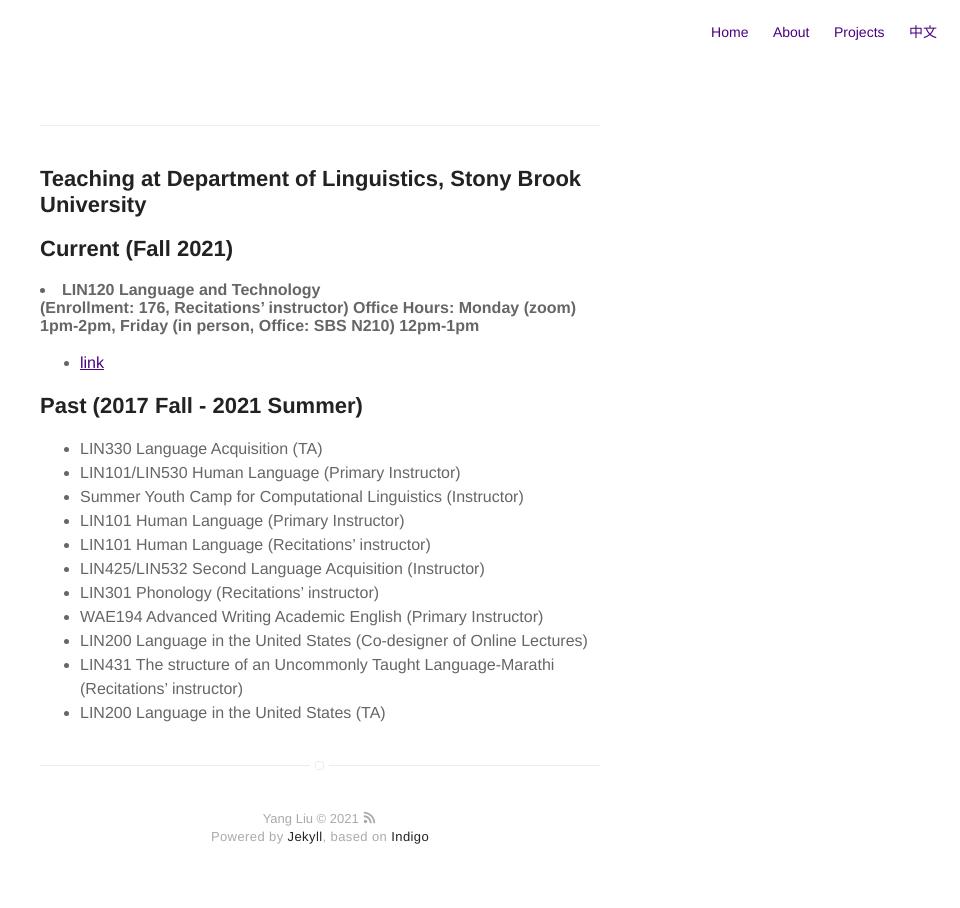
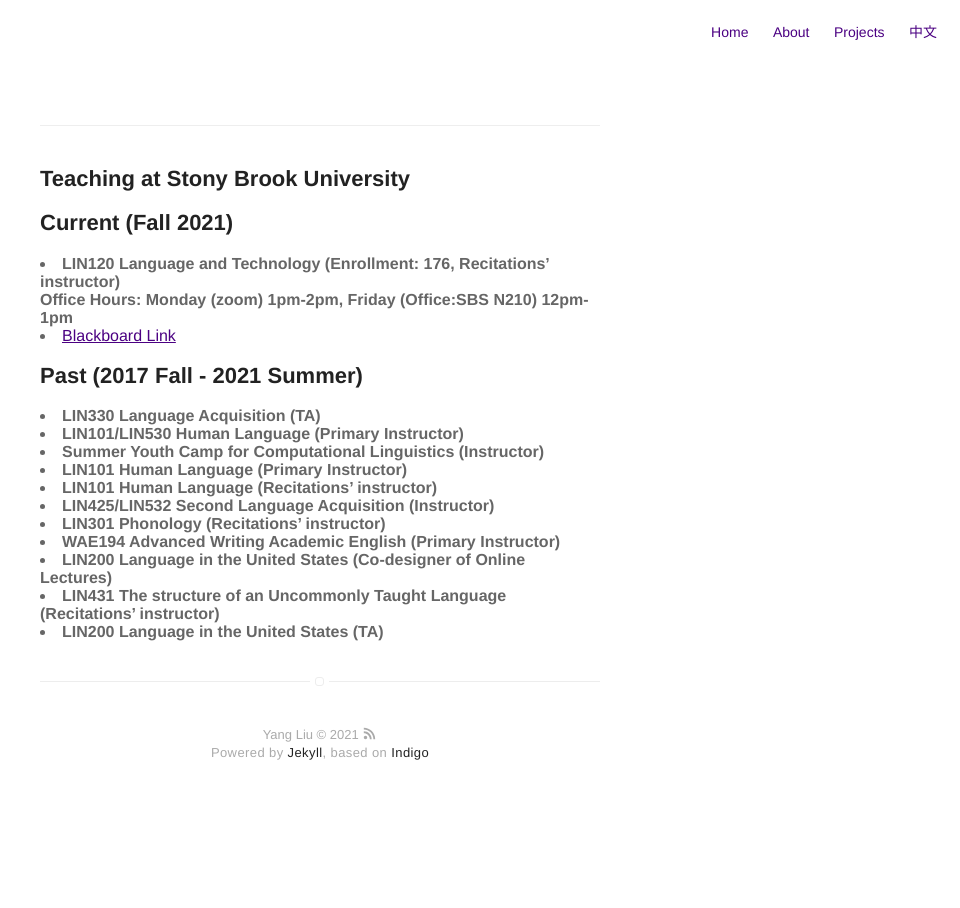
Before and after one commit to coglo/coglo.github.io, a Jekyll site: the page built from teaching.html, in a window 1280 px wide. Shown: the whole page, without its empty margins (320-1280 px from the left). Built offline with Jekyll 4.4.1, drawn with Linux system fonts in a browser that asks for light colours.

Commit message:
Update teaching.html

```diff
--- a/teaching.html
+++ b/teaching.html
@@ -3,18 +3,15 @@ layout: page
 title: Teaching
 ---
 <hr>
-<h2> Teaching at Department of Linguistics, Stony Brook University </h2>
+<h2> Teaching at Stony Brook University </h2>
+<b> </b>
 <h2>Current (Fall 2021)</h2>
-<li><b>LIN120 Language and Technology </b></li>
-<b>(Enrollment: 176, Recitations’ instructor) </b>
-<b>Office Hours: Monday (zoom) 1pm-2pm, Friday (in person, Office: SBS N210) 12pm-1pm </b>
-<ul class="skill-list">
-<li><A HREF="https://blackboard.stonybrook.edu/webapps/blackboard/execute/announcement?method=search&context=course&course_id=_1236014_1&handle=cp_announcements&mode=cpview">link</A></li>
+<li><b>LIN120 Language and Technology (Enrollment: 176, Recitations’ instructor) </b></li>
+<b>Office Hours: Monday (zoom) 1pm-2pm, Friday (Office:SBS N210) 12pm-1pm </b>
+<li><A HREF="https://blackboard.stonybrook.edu/webapps/blackboard/execute/announcement?method=search&context=course&course_id=_1236014_1&handle=cp_announcements&mode=cpview">Blackboard Link</A></li>
 </ul>
 
 <h2>Past (2017 Fall - 2021 Summer)</h2>
-
-<ul class="skill-list">
 <li><b>LIN330 Language Acquisition (TA) </b></li>
 <li><b>LIN101/LIN530 Human Language (Primary Instructor) </b></li>
 <li><b>Summer Youth Camp for Computational Linguistics (Instructor) </b></li>
@@ -24,7 +21,7 @@ title: Teaching
 <li><b>LIN301 Phonology (Recitations’ instructor) </b></li>
 <li><b>WAE194 Advanced Writing Academic English (Primary Instructor) </b></li>
 <li><b>LIN200 Language in the United States (Co-designer of Online Lectures) </b></li>
-<li><b>LIN431 The structure of an Uncommonly Taught Language-Marathi (Recitations’ instructor) </b></li>
+<li><b>LIN431 The structure of an Uncommonly Taught Language (Recitations’ instructor) </b></li>
 <li><b>LIN200 Language in the United States (TA) </b></li>
 
 </ul>
```
